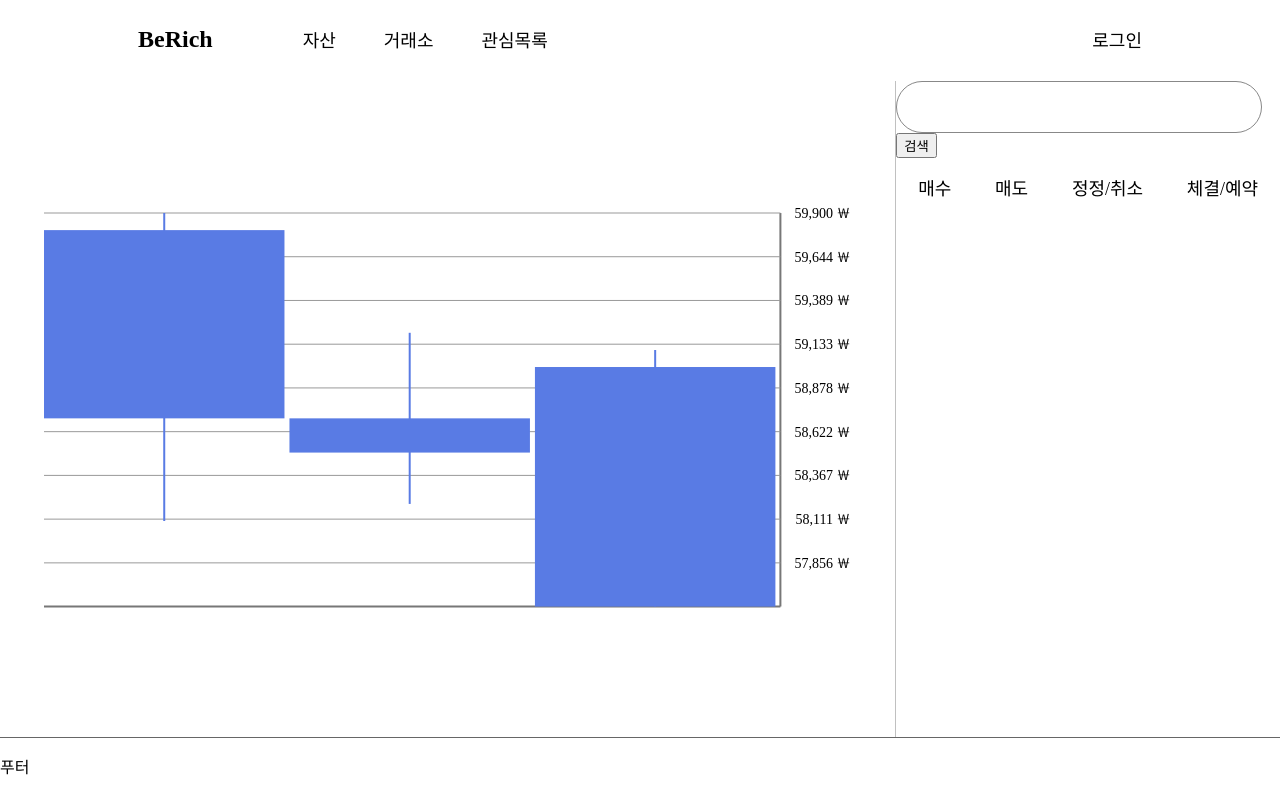
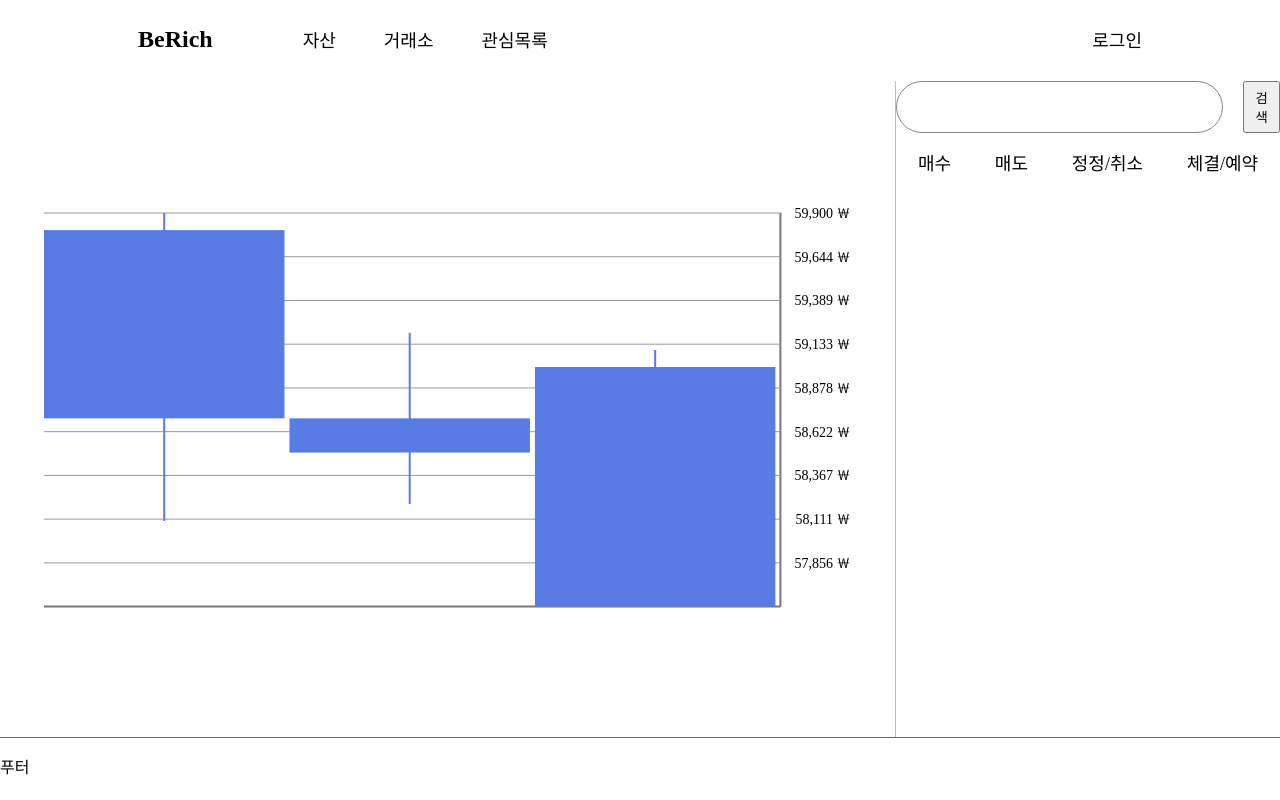
Before and after one commit to hwnim5324/BeRich, a React (Create React App) app: page /trading in a window 1280 px wide. Built offline with nearby package versions, Linux system fonts and the light colour scheme; a web font is replaced by a local one.

Commit message:
search bar desing & debuging in progress

```diff
--- a/src/styles/blocks/SearchBar.scss
+++ b/src/styles/blocks/SearchBar.scss
@@ -1,4 +1,7 @@
 #SearchBar{
+    display:flex;
+    justify-content: center;
+
     input{
         width: 360px;
         height: 48px;
@@ -6,6 +9,15 @@
         border-radius: 50px;
         border: 1px solid #888888;
 
-        margin: auto;
+        padding-left: 20px;
+
+        font-size: 18px;
+        font-family: 'Noto Sans KR';
+
+        margin: 0;
+    }
+
+    button{
+        margin-left: 20px;
     }
 }
```
